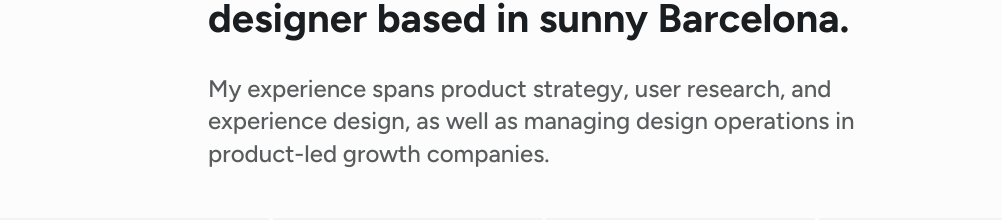
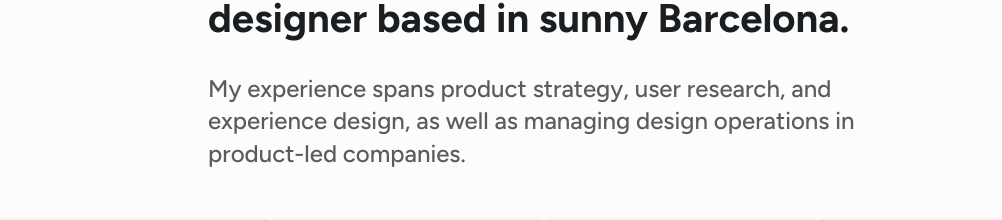
Before and after one commit to razvantirboaca/helloraz, an Eleventy site: page src/index.njk in a window 1280 px wide. Shown: the part 259-479 px from the top of the page, without its empty margins (96-1098 px from the left). Built offline with nearby package versions, Linux system fonts and the light colour scheme; Eleventy itself is replaced by a stand-in of ours; files that its build step writes are made by us from their sources.

Commit message:
Fix: Improves copy

```diff
--- a/src/index.njk
+++ b/src/index.njk
@@ -16,7 +16,7 @@
 <main class="flex-auto">
     <section class="mx-auto max-w-lg md:max-w-2xl p-8 md:py-12 md:px-0">
         <h1 class="text-2xl md:text-5xl text-neutral-strong font-bold">I’m Raz Tirboaca—multidisciplinary designer based in sunny Barcelona.</h1>
-        <p class="mt-4 md:mt-8 text-lg md:text-2xl">My experience spans product strategy, user research, and experience design, as well as managing design operations in product-led growth companies.</p>
+        <p class="mt-4 md:mt-8 text-lg md:text-2xl">My experience spans product strategy, user research, and experience design, as well as managing design operations in product-led companies.</p>
     </section>
     <section class="
         mx-auto max-w-lg md:max-w-2xl lg:max-w-6xl
```
